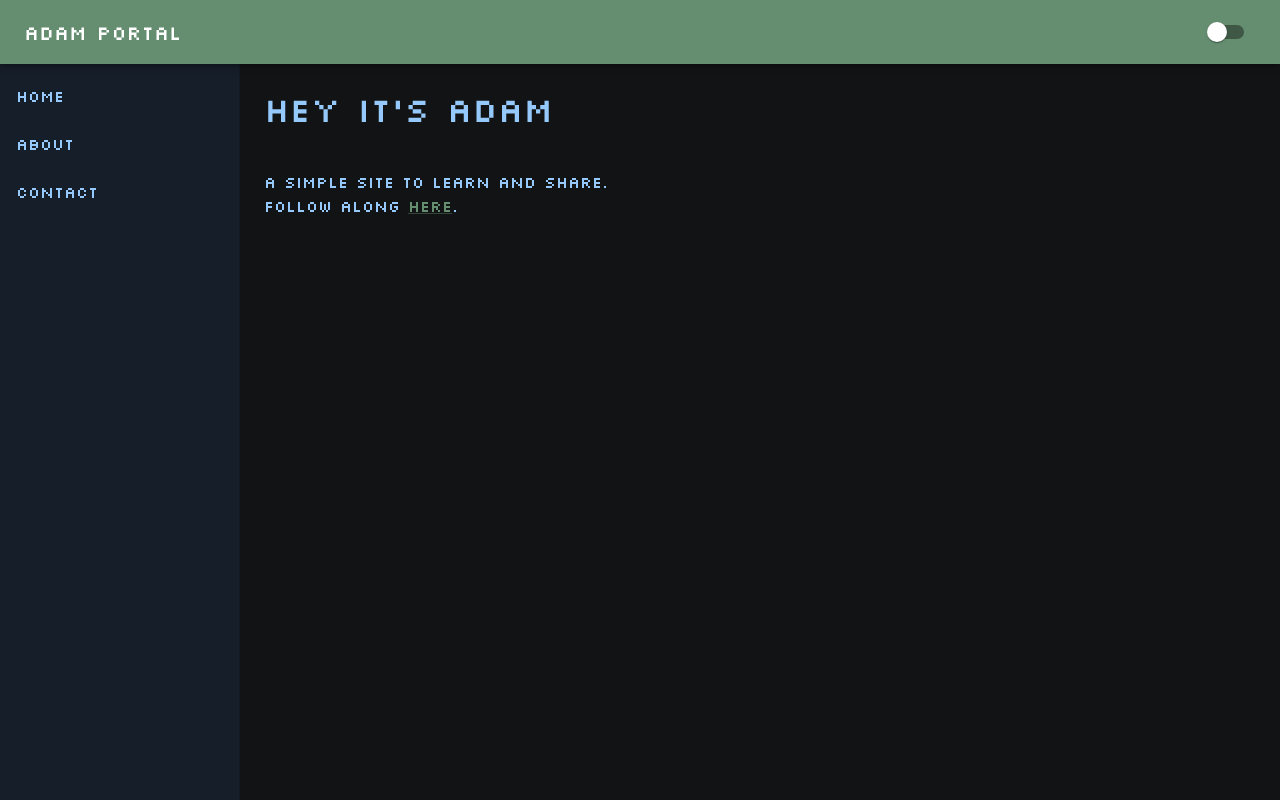
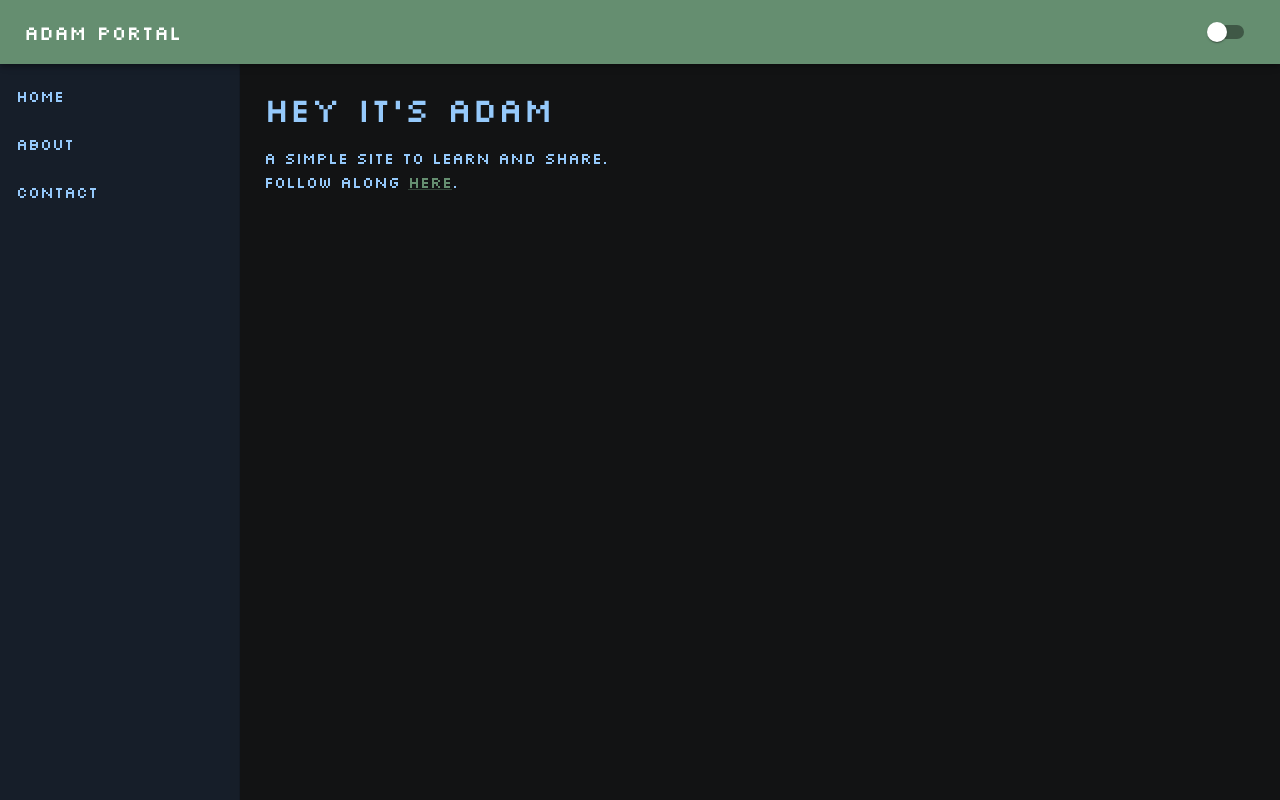
Before and after one commit to AdamFrieden/AdamPortal, a React (Vite) app: page / in a window 1280 px wide. Built offline with nearby package versions, Linux system fonts and the light colour scheme.

Commit message:
refactor everything into components

```diff
--- a/src/App.tsx
+++ b/src/App.tsx
@@ -1,157 +1,41 @@
+// App.tsx
 import { useEffect, useState } from 'react';
-import {
-  AppBar,
-  Toolbar,
-  Typography,
-  IconButton,
-  Drawer,
-  List,
-  ListItemButton,
-  ListItemText,
-  Switch,
-  useMediaQuery,
-  CssBaseline,
-  Box,
-  Link
-} from '@mui/material';
-import { ThemeProvider, createTheme } from '@mui/material/styles';
-import MenuIcon from '@mui/icons-material/Menu';
-
-const drawerWidth = 240; // Define drawer width
+import { Box, useMediaQuery } from '@mui/material';
+import ThemeConfig from './components/ThemeConfig';
+import Header from './components/Header';
+import Sidebar from './components/Sidebar';
+import MainContent from './components/MainContent';
 
 const App = () => {
   const [darkMode, setDarkMode] = useState(false);
-
-  // Check for small screens
   const isSmallScreen = useMediaQuery('(max-width:600px)');
-
-  // Drawer state
   const [drawerOpen, setDrawerOpen] = useState(!isSmallScreen);
 
-  const theme = createTheme({
-    palette: {
-      mode: darkMode ? 'dark' : 'light',
-      primary: {
-        main: '#658e70',
-        light: '#363950',
-      },
-      secondary: {
-        main: '#5bc5bc',
-      },
-      background: {
-        default: '#121314',
-        paper: '#161e29',
-      },
-      text: {
-        primary: '#95c9fb',
-        secondary: '#2979ff',
-      },
-      error: {
-        main: '#e2756d',
-      },
-    },
-    typography: {
-      fontFamily: 'Silkscreen',
-    },
-    shape: {
-      borderRadius: 8, // Rounded corners for components
-    },
-  });
-
-  // Close the drawer when transitioning to small screens
   useEffect(() => {
-    if (isSmallScreen) {
-      setDrawerOpen(false);
-    }
+    if (isSmallScreen) setDrawerOpen(false);
   }, [isSmallScreen]);
 
-  const handleDrawerToggle = () => {
-    setDrawerOpen(!drawerOpen);
-  };
-  console.log(theme);
+  const handleDrawerToggle = () => setDrawerOpen(!drawerOpen);
+
   return (
-    <ThemeProvider theme={theme}>
-      <CssBaseline />
-      <Box sx={{
-          display: 'flex',
-          flexDirection: 'column',
-          height: '100vh',
-        }}>
-        {/* AppBar */}
-        <AppBar
-          position="fixed"
-          sx={{
-            zIndex: theme.zIndex.drawer + 1, // Ensure AppBar is above Drawer
-          }}
-        >
-          <Toolbar>
-            {/* Show hamburger icon only on small screens */}
-            {isSmallScreen && (
-              <IconButton edge="start" color="inherit" aria-label="menu" onClick={handleDrawerToggle}>
-                <MenuIcon />
-              </IconButton>
-            )}
-            <Typography variant="h6" sx={{ flexGrow: 1 }}>
-              Adam Portal
-            </Typography>
-            <Switch checked={darkMode} onChange={() => setDarkMode(!darkMode)} />
-          </Toolbar>
-        </AppBar>
-
-        {/* Drawer */}
+    <ThemeConfig darkMode={darkMode}>
+      <Box sx={{ display: 'flex', flexDirection: 'column', height: '100vh' }}>
+        <Header
+          isSmallScreen={isSmallScreen}
+          darkMode={darkMode}
+          onToggleDrawer={handleDrawerToggle}
+          onToggleTheme={() => setDarkMode(!darkMode)}
+        />
         <Box sx={{ display: 'flex', flexGrow: 1 }}>
-          <Drawer
-            variant={isSmallScreen ? 'temporary' : 'permanent'}
-            open={drawerOpen}
-            onClose={handleDrawerToggle}
-            sx={{
-              width: drawerWidth,
-              flexShrink: 0,
-              [`& .MuiDrawer-paper`]: {
-                width: drawerWidth,
-                boxSizing: 'border-box',
-              },
-            }}
-          >
-            <Toolbar /> {/* Spacer for AppBar height */}
-            <List>
-              <ListItemButton onClick={() => console.log('Home')}>
-                <ListItemText primary="Home" />
-              </ListItemButton>
-              <ListItemButton onClick={() => console.log('About')}>
-                <ListItemText primary="About" />
-              </ListItemButton>
-              <ListItemButton onClick={() => console.log('Contact')}>
-                <ListItemText primary="Contact" />
-              </ListItemButton>
-            </List>
-          </Drawer>
-
-          {/* Main Content */}
-          <Box
-            component="main"
-            sx={{
-              flexGrow: 1,
-              p: 3
-            }}
-          >
-            <Toolbar /> {/* Spacer for AppBar height */}
-            <Typography variant="h4">Hey it's Adam</Typography>
-            <Typography>
-              <br/>
-              <p>
-                A simple site to learn and share.
-                <br/>
-                {`Follow along `}
-                <Link href="https://github.com/AdamFrieden/AdamPortal/" target="_blank" rel="noopener noreferrer">
-                   here
-                </Link>.
-              </p>
-            </Typography>
-          </Box>
+          <Sidebar
+            drawerOpen={drawerOpen}
+            isSmallScreen={isSmallScreen}
+            onToggleDrawer={handleDrawerToggle}
+          />
+          <MainContent />
         </Box>
       </Box>
-    </ThemeProvider>
+    </ThemeConfig>
   );
 };
 
--- /dev/null
+++ b/src/components/Header.tsx
@@ -0,0 +1,30 @@
+// components/Header.tsx
+import { AppBar, Toolbar, Typography, IconButton, Switch } from '@mui/material';
+import MenuIcon from '@mui/icons-material/Menu';
+
+interface HeaderProps {
+  isSmallScreen: boolean;
+  darkMode: boolean;
+  onToggleDrawer: () => void;
+  onToggleTheme: () => void;
+}
+
+const Header = ({ isSmallScreen, darkMode, onToggleDrawer, onToggleTheme }: HeaderProps) => {
+  return (
+    <AppBar position="fixed" sx={{ zIndex: (theme) => theme.zIndex.drawer + 1 }}>
+      <Toolbar>
+        {isSmallScreen && (
+          <IconButton edge="start" color="inherit" onClick={onToggleDrawer}>
+            <MenuIcon />
+          </IconButton>
+        )}
+        <Typography variant="h6" sx={{ flexGrow: 1 }}>
+          Adam Portal
+        </Typography>
+        <Switch checked={darkMode} onChange={onToggleTheme} />
+      </Toolbar>
+    </AppBar>
+  );
+};
+
+export default Header;
--- /dev/null
+++ b/src/components/MainContent.tsx
@@ -0,0 +1,27 @@
+// components/MainContent.tsx
+import { Box, Toolbar, Typography, Link } from '@mui/material';
+
+const MainContent = () => {
+  return (
+    <Box component="main" sx={{ flexGrow: 1, p: 3 }}>
+      <Toolbar />
+      <Typography variant="h4">Hey it's Adam</Typography>
+      <Typography>
+        <p>
+          A simple site to learn and share.
+          <br />
+          {`Follow along `}
+          <Link
+            href="https://github.com/AdamFrieden/AdamPortal/"
+            target="_blank"
+            rel="noopener noreferrer"
+          >
+            here
+          </Link>.
+        </p>
+      </Typography>
+    </Box>
+  );
+};
+
+export default MainContent;
--- /dev/null
+++ b/src/components/Sidebar.tsx
@@ -0,0 +1,40 @@
+// components/Sidebar.tsx
+import { Drawer, Toolbar, List, ListItemButton, ListItemText } from '@mui/material';
+
+interface SidebarProps {
+  drawerOpen: boolean;
+  isSmallScreen: boolean;
+  onToggleDrawer: () => void;
+}
+
+const Sidebar = ({ drawerOpen, isSmallScreen, onToggleDrawer }: SidebarProps) => {
+  const drawerWidth = 240;
+
+  return (
+    <Drawer
+      variant={isSmallScreen ? 'temporary' : 'permanent'}
+      open={drawerOpen}
+      onClose={onToggleDrawer}
+      sx={{
+        width: drawerWidth,
+        flexShrink: 0,
+        [`& .MuiDrawer-paper`]: { width: drawerWidth, boxSizing: 'border-box' },
+      }}
+    >
+      <Toolbar />
+      <List>
+        <ListItemButton onClick={() => console.log('Home')}>
+          <ListItemText primary="Home" />
+        </ListItemButton>
+        <ListItemButton onClick={() => console.log('About')}>
+          <ListItemText primary="About" />
+        </ListItemButton>
+        <ListItemButton onClick={() => console.log('Contact')}>
+          <ListItemText primary="Contact" />
+        </ListItemButton>
+      </List>
+    </Drawer>
+  );
+};
+
+export default Sidebar;
--- /dev/null
+++ b/src/components/ThemeConfig.tsx
@@ -0,0 +1,32 @@
+// components/ThemeConfig.tsx
+import { CssBaseline, ThemeProvider, createTheme } from '@mui/material';
+import { ReactNode } from 'react';
+
+interface ThemeConfigProps {
+  darkMode: boolean;
+  children: ReactNode;
+}
+
+const ThemeConfig = ({ darkMode, children }: ThemeConfigProps) => {
+  const theme = createTheme({
+    palette: {
+      mode: darkMode ? 'dark' : 'light',
+      primary: { main: '#658e70', light: '#363950' },
+      secondary: { main: '#5bc5bc' },
+      background: { default: '#121314', paper: '#161e29' },
+      text: { primary: '#95c9fb', secondary: '#2979ff' },
+      error: { main: '#e2756d' },
+    },
+    typography: { fontFamily: 'Silkscreen' },
+    shape: { borderRadius: 8 },
+  });
+
+  return (
+    <ThemeProvider theme={theme}>
+      <CssBaseline />
+      {children}
+    </ThemeProvider>
+  );
+};
+
+export default ThemeConfig;
```
